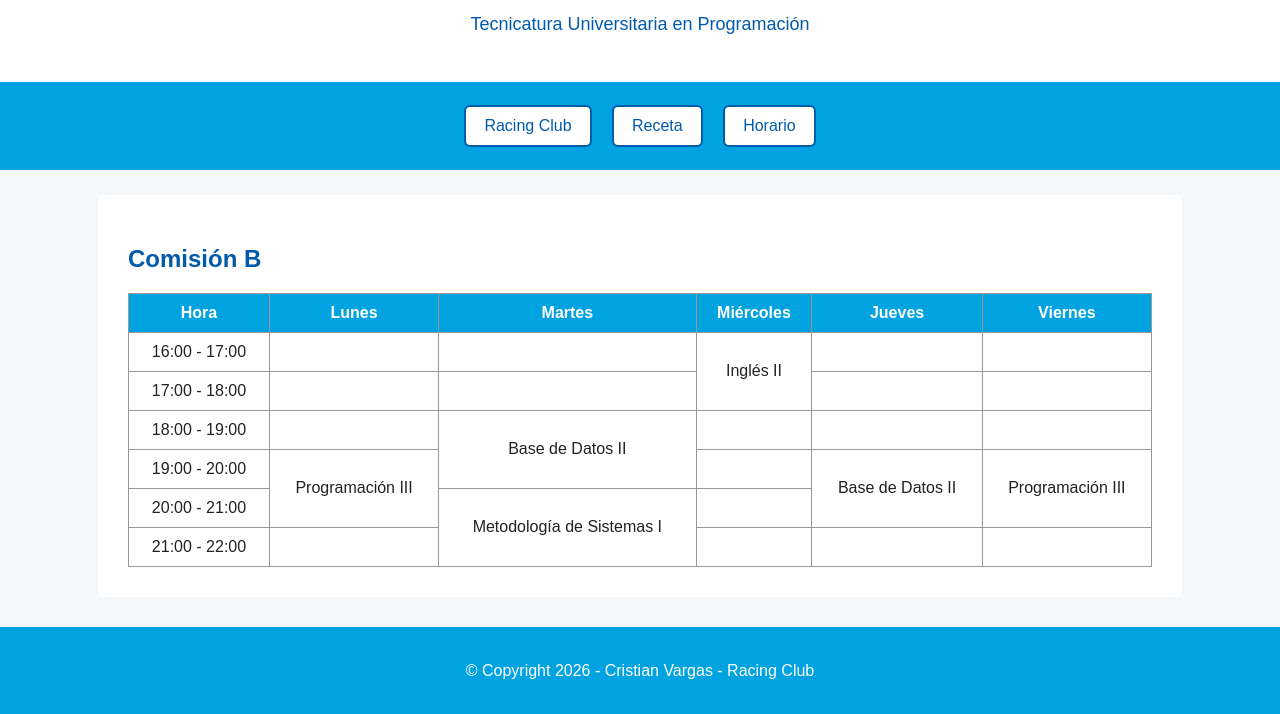
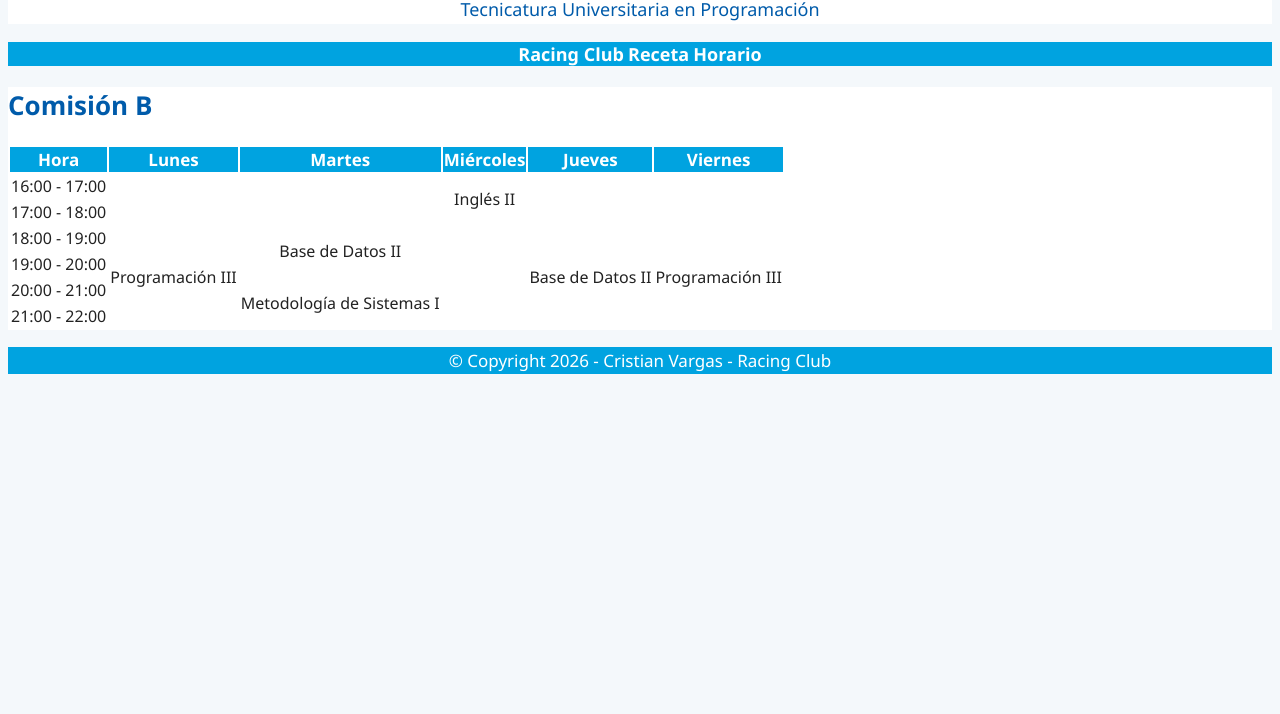
Before and after one commit to VargasCristian/TP1ProgCV, a plain HTML site: page horario.html in a window 1280 px wide. Shown: the part 91-805 px from the top of the page. Drawn offline with Linux system fonts and the light colour scheme.

Commit message:
Se modifica diseño de la pagina

```diff
--- a/css/stylo.css
+++ b/css/stylo.css
@@ -1,99 +1,87 @@
 body {
-  font-family: 'Poppins', Arial, sans-serif;
+  font-family: "Segoe UI", Arial, sans-serif;
   background-color: #f4f8fb;
   color: #222222;
-  margin: 0;
+  font-size: 16px;
 }
 
 header {
   background-color: #ffffff;
   color: #005baa;
   text-align: center;
-  padding: 25px;
 }
 
 header h1 {
-  margin: 0;
-  font-size: 50px;
+  color: #005baa;
+  font-size: 32px;
 }
 
 header p {
+  color: #005baa;
   font-size: 18px;
 }
 
 nav {
   background-color: #00a3e0;
   text-align: center;
-  padding: 15px;
 }
 
 nav a {
-  background-color: white;
-  color: #005baa;
+  color: white;
   text-decoration: none;
-  padding: 10px 18px;
-  margin: 8px;
-  border: 2px solid #005baa;
-  border-radius: 6px;
-  font-size: 16px;
-  display: inline-block;
-  transition: all 0.2s ease;
+  font-size: 18px;
+  font-weight: bold;
 }
 
-nav a:hover {
-  background-color: #005baa;
-  color: white;
-  transform: translateY(-2px);
-}
-
-nav a:active {
-  transform: translateY(0);
-}
 
 main {
   background-color: white;
-  width: 80%;
-  margin: 25px auto;
-  padding: 25px;
-  border: 5px solid #ffffff;
+  color: #222222;
 }
 
-h2, h3 {
+h2 {
   color: #005baa;
+  font-size: 26px;
+}
+
+h3 {
+  color: #005baa;
+  font-size: 22px;
 }
 
 p {
-  font-size: 16px;
+  font-size: 17px;
   line-height: 1.6;
 }
 
-
-img {
-  width: 500px;
-  max-width: 100%;
-  display: block;
-  margin: 20px auto;
-}
-
 ul, ol {
-  font-size: 16px;
+  font-size: 17px;
   line-height: 1.8;
 }
 
+li {
+  color: #222222;
+}
+
+img {
+  text-align: center;
+}
+
 table {
-  width: 100%;
-  border-collapse: collapse;
-  margin-top: 20px;
+  background-color: white;
+  color: #222222;
+  font-size: 16px;
 }
 
 th {
   background-color: #00a3e0;
   color: white;
+  font-size: 17px;
 }
 
-td, th {
-  border: 1px solid #999999;
-  padding: 10px;
+td {
+  color: #222222;
+  font-size: 16px;
   text-align: center;
 }
 
@@ -101,6 +89,5 @@ footer {
   background-color: #00a3e0;
   color: white;
   text-align: center;
-  padding: 15px;
-  margin-top: 30px;
+  font-size: 16px;
 }
```
Also changed, not shown: index.html (+1 -1 lines).
